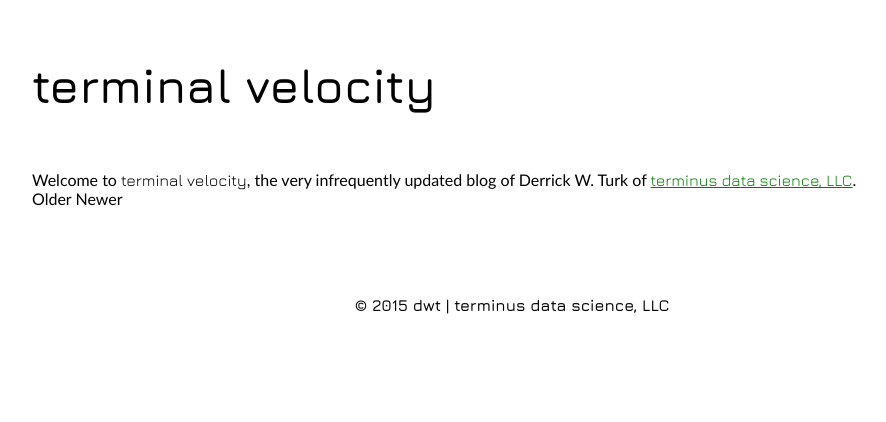
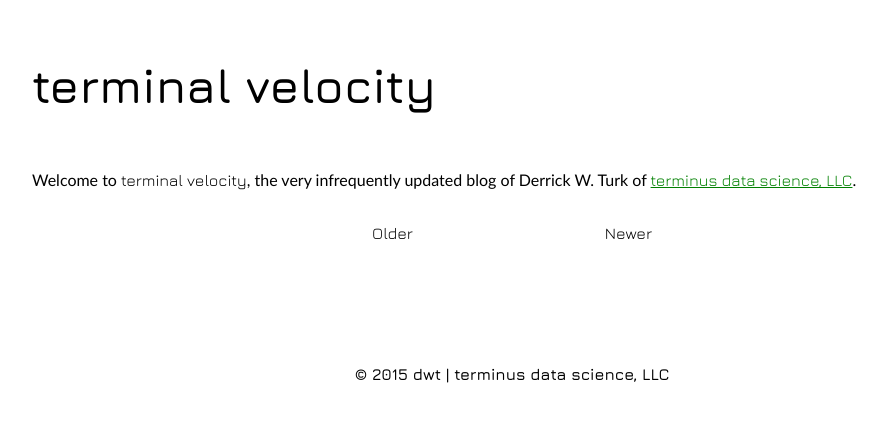
Before and after one commit to derrickturk/derrickturk.github.io, a Jekyll site: the page built from index.html, in a window 1280 px wide. Shown: the top 422 px of the page, without its empty margins (128-1014 px from the left). Built offline with Jekyll 4.4.1, drawn with Linux system fonts in a browser that asks for light colours.

Commit message:
Pager CSS update.

```diff
--- a/css/terminal.css
+++ b/css/terminal.css
@@ -41,7 +41,7 @@ body {
     font-size: 20pt;
 }
 
-.branding {
+.branding, .pager, .title {
     font-family: "Jura", sans-serif;
 }
 
@@ -84,3 +84,21 @@ a {
 a:visited {
     color: purple;
 }
+
+div.pager {
+    width: 280px;
+    margin: 25px auto;
+    padding: 10px;
+}
+
+.next {
+    float: left;
+}
+
+.previous {
+    float: right;
+}
+
+.clear {
+    clear: both;
+}
--- a/index.html
+++ b/index.html
@@ -11,7 +11,7 @@ science, LLC</a>.
 <div class="postlist">
     {% for post in paginator.posts %}
       <div class="post">
-          <a href="{{ post.url }}">{{ post.title }}</a>
+          <a href="{{ post.url }}" class="title">{{ post.title }}</a>
           {{ post.date | date_to_string }}
           {{ post.exerpt }}
       </div>
@@ -30,6 +30,7 @@ science, LLC</a>.
         <a href="{{ paginator.previous_page_path }}" class="previous">Newer</a>
       {% endif %}
     {% else %}
-      <span class="next">Newer</span>
+      <span class="previous">Newer</span>
     {% endif %}
+    <div class="clear"></div>
 </div>
```
